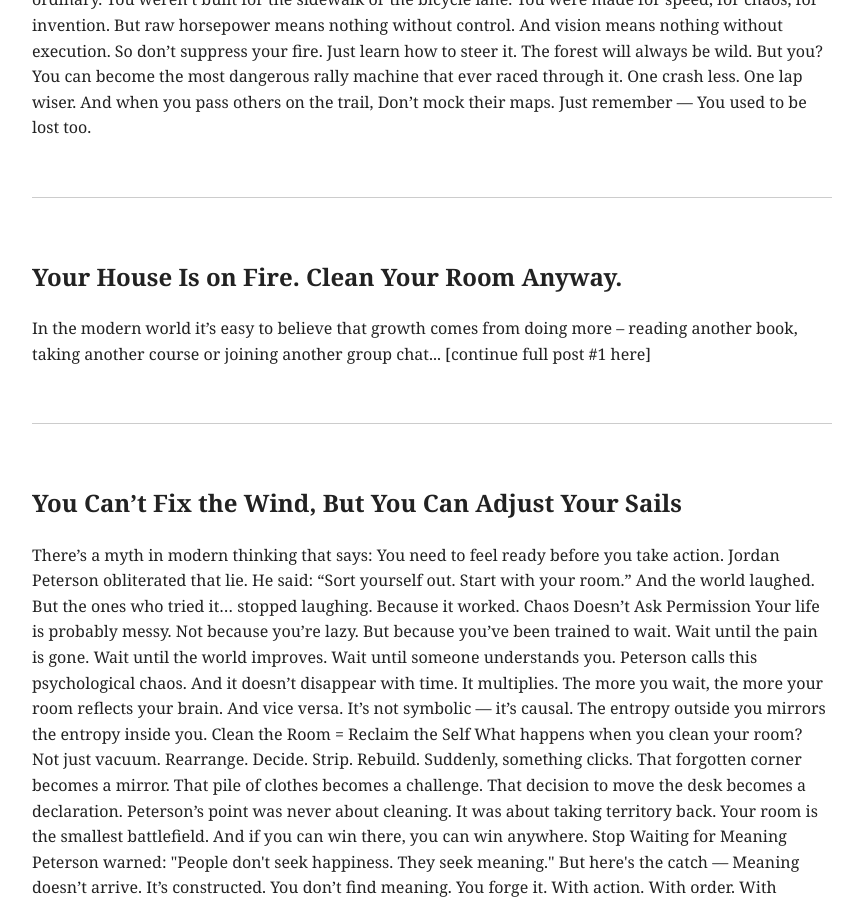
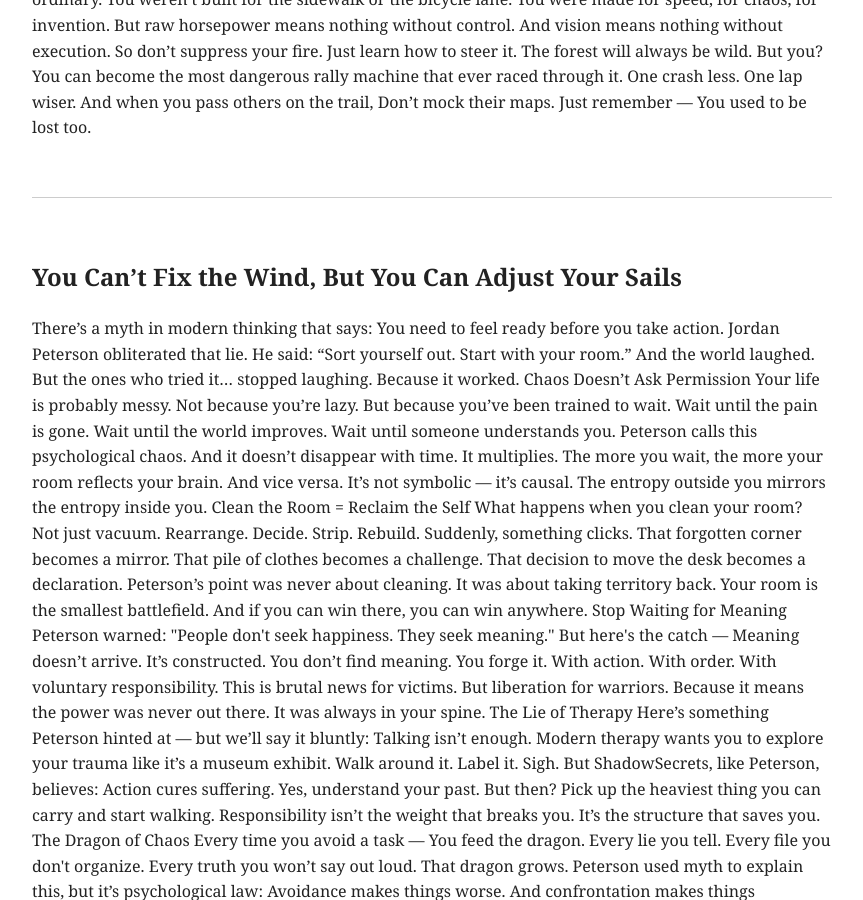
Before and after one commit to sebshadowsecrets/sebshadowsecrets, a Jekyll site: the page blog.html, which Jekyll copies as it is, in a window 1280 px wide and 900 px high, scrolled down 1044 px. Shown: the whole window, without its empty margins (208-1071 px from the left). Built offline with Jekyll 4.4.1, drawn with Linux system fonts in a browser that asks for light colours.

Commit message:
Update blog.html

```diff
--- a/blog.html
+++ b/blog.html
@@ -177,11 +177,6 @@
 
 Just remember —
 You used to be lost too.</p>
-  </article>
-
- <article>
-    <h2>Your House Is on Fire. Clean Your Room Anyway.</h2>
-    <p>In the modern world it’s easy to believe that growth comes from doing more – reading another book, taking another course or joining another group chat... [continue full post #1 here]</p>
   </article>
 
 
```
